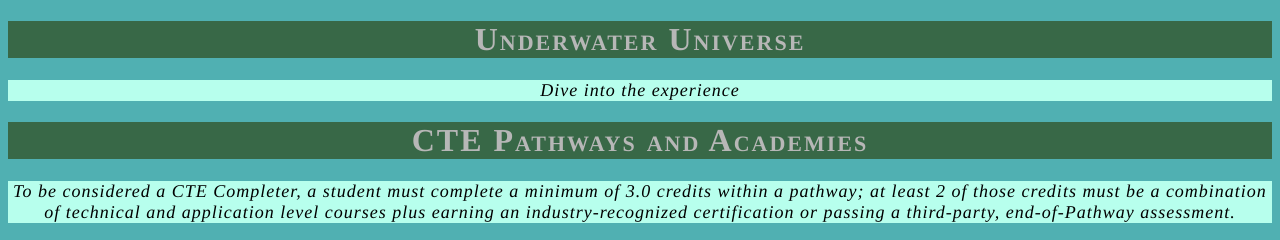
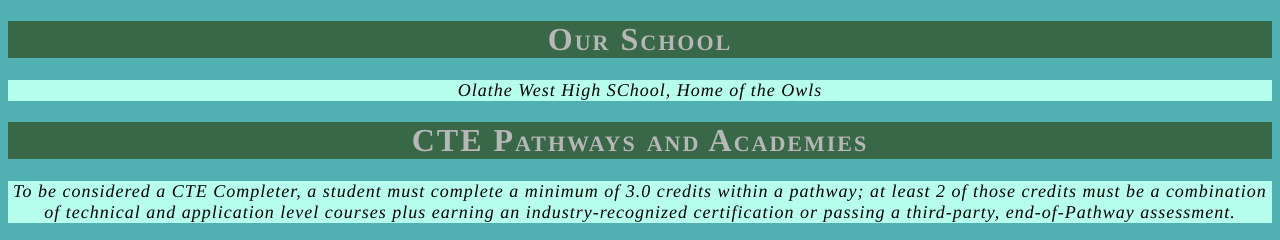
Before and after one commit to underwateruniverse/CTE, a plain HTML site: page index.html in a window 1280 px wide. Shown: the top 240 px of the page. Drawn offline with Linux system fonts and the light colour scheme.

Commit message:
Update index.html

```diff
--- a/index.html
+++ b/index.html
@@ -4,9 +4,9 @@
 <head>
 
 <title>
-Underwater Universe</title>
+Our School</title>
 <meta name="viewport" content="width=device-width, initial-scale=1">
-<meta name="description" content="Dive into the experience">
+<meta name="description" content="Olathe West High School, Home of the Owls">
 <style>
 body {background-color:#50b0b2;background-repeat:no-repeat;background-position:top left;background-attachment:fixed;}
 h1{text-align:center;font-family:Times, serif;font-variant:small-caps;letter-spacing:2px;color:#b7b7b7;background-color:#386847;}
@@ -14,8 +14,8 @@ p {text-align:center;font-family:Times, serif;font-size:18px;font-style:italic;f
 </style>
 </head>
 <body>
-<h1>Underwater Universe</h1>
- <p>Dive into the experience</p>
+<h1>Our School</h1>
+ <p>Olathe West High SChool, Home of the Owls</p>
 </body>
 
 <h1>CTE Pathways and Academies</h1>
```
